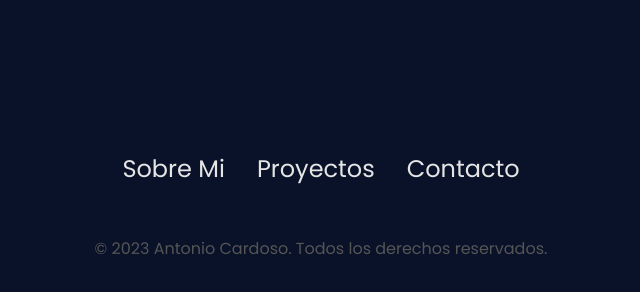
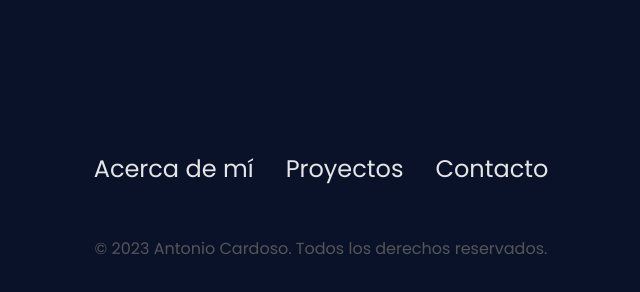
Before and after one commit to AntonioCardosoZ/AntonioCardosoZ.github.io, a plain HTML site: page index.html in a window 1280 px wide. Shown: the part 2892-3184 px from the top of the page, without its empty margins (319-959 px from the left). Drawn offline with Linux system fonts and the light colour scheme; a web font is replaced by a local one.

Commit message:
Update index.html

```diff
--- a/index.html
+++ b/index.html
@@ -191,7 +191,7 @@
         <nav>
             <div class="nav-links-container">
                 <ul class="nav-links">
-                    <li> <a href="#about" class="menu-color"> Sobre Mi</a></li>
+                    <li> <a href="#about" class="menu-color"> Acerca de mí</a></li>
                     <li> <a href="#projects" class="menu-color"> Proyectos</a></li>
                     <li> <a href="#contact" class="menu-color"> Contacto</a></li>
                 </ul>
```
